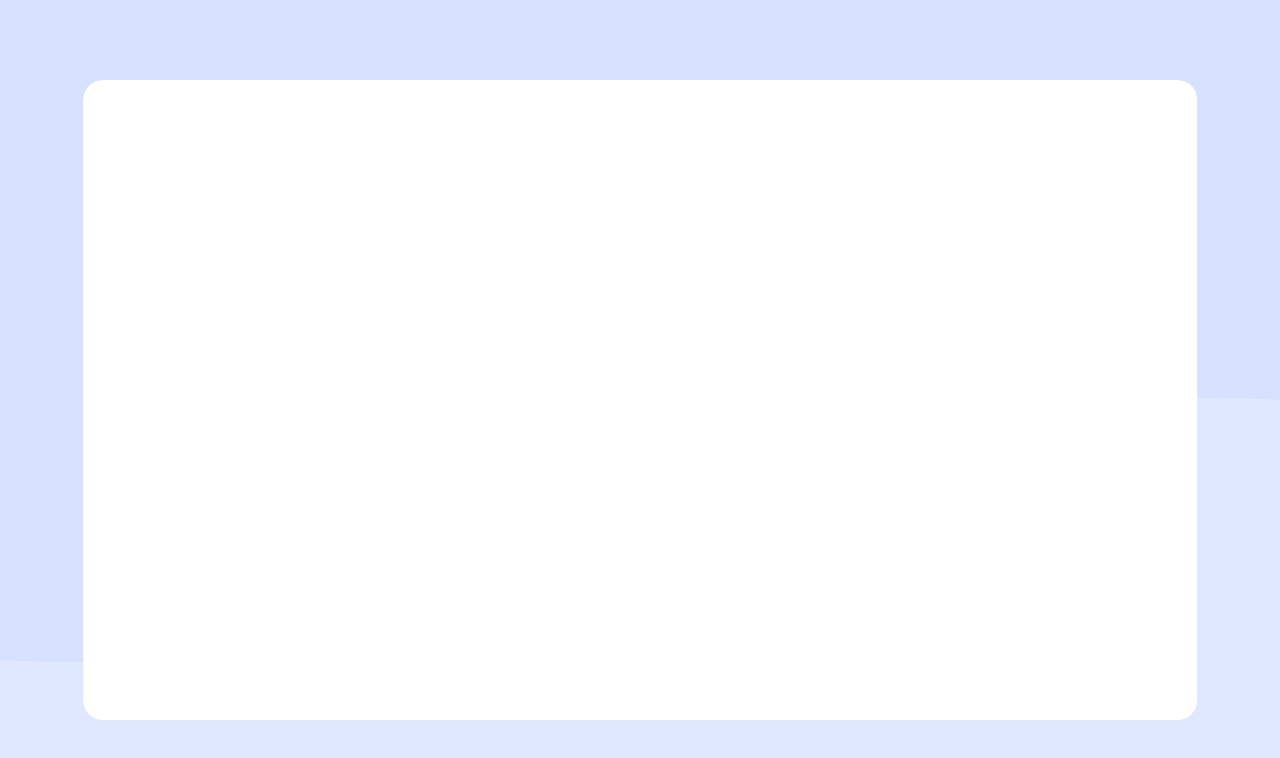
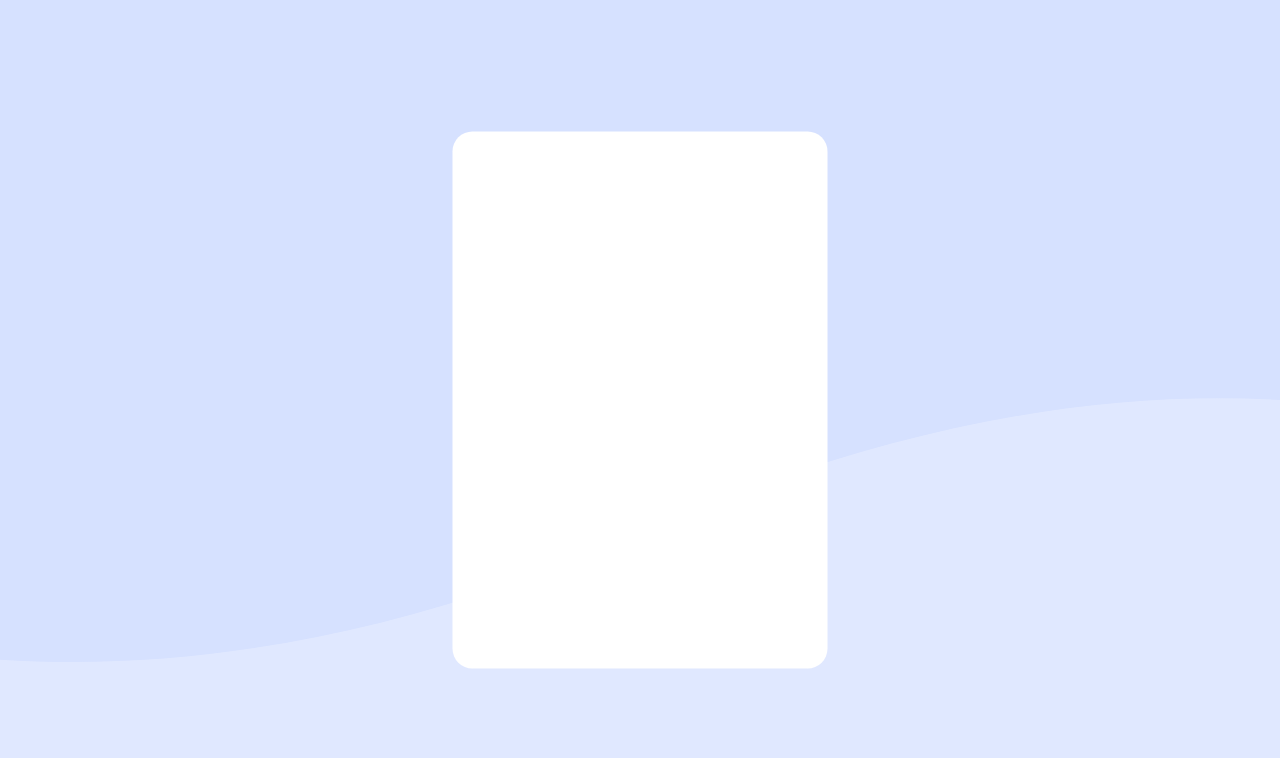
Before and after one commit to Long1sland/Front-end-collab, a website: page index.html in a window 1280 px wide. Drawn offline with Linux system fonts and the light colour scheme.

Commit message:
fixed card width

```diff
--- a/app/scss/_card.scss
+++ b/app/scss/_card.scss
@@ -1,7 +1,11 @@
 #card {
   background-color: white;
   width: 87%;
+  max-width: 375px;
+  min-width: 300px;
   height: 80%;
+  max-height: 537px;
+  min-height: 320px;
   position: relative;
   top: 50%;
   left: 50%;
```
Also changed, not shown: package.json (added, +20 -0 lines), dist/style.css, 1 other file.
